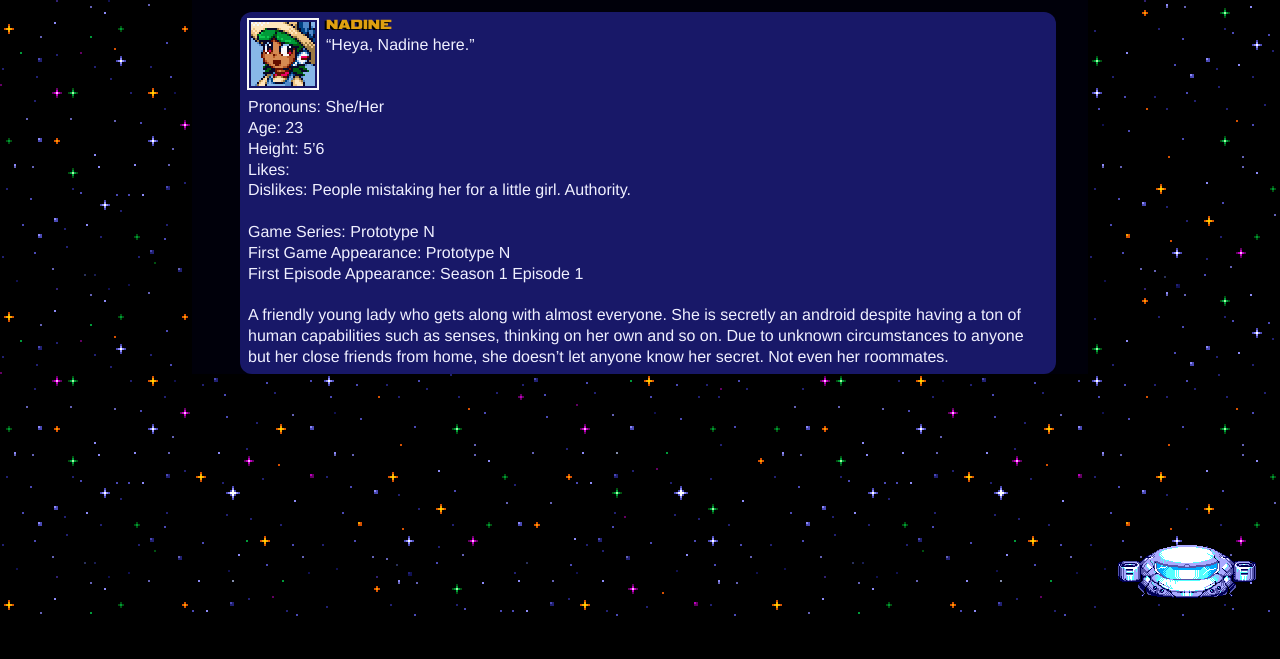
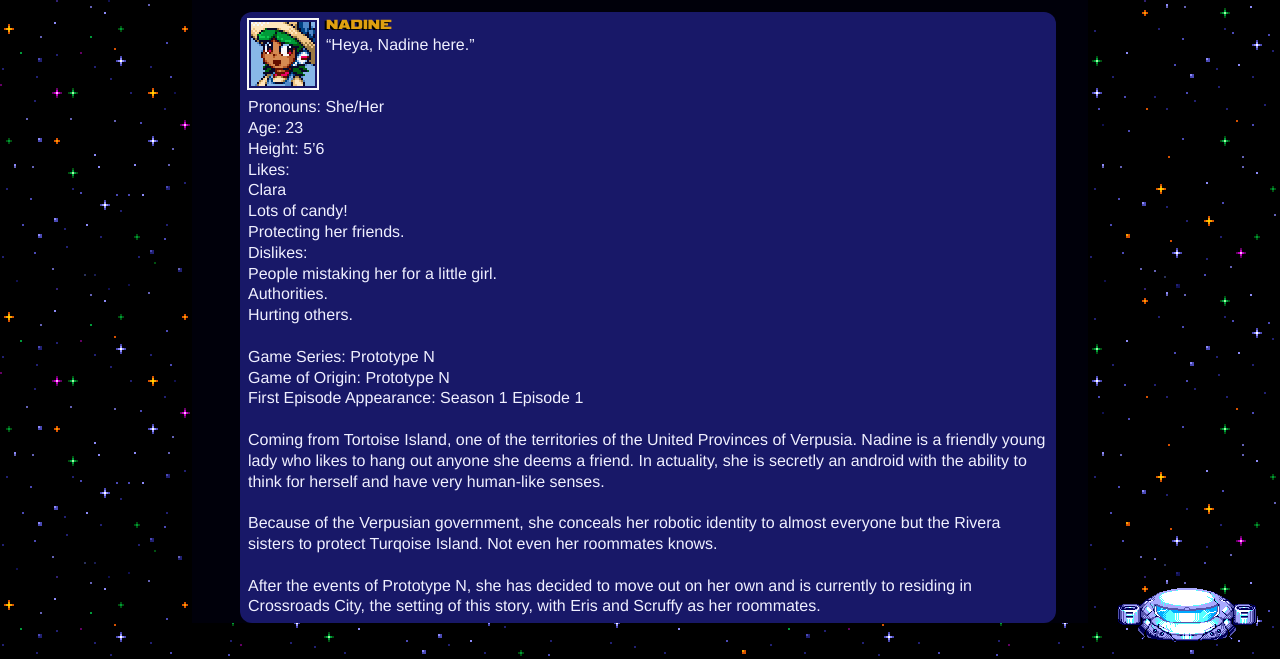
Before and after one commit to naoshibaikyu/superbuddn, a Jekyll site: the page built from cast.md, in a window 1280 px wide, cut to the strip 284-943 px from the top of the page. Built offline with Jekyll 4.4.1, drawn with Linux system fonts in a browser that asks for light colours; nearby versions of some CDN libraries; some web fonts are replaced; before the commit the page ends 900 px from its top, so only the background shows below that.

Commit message:
Update cast.md

```diff
--- a/cast.md
+++ b/cast.md
@@ -4,7 +4,7 @@ layout: default
 
 EpStart
 
-Nadine Happy: "Heya, Nadine here."<br><br><br>**Pronouns:** She/Her<br>**Age:** 23<br>**Height:** 5'6<br>**Likes:** <br>**Dislikes:** People mistaking her for a little girl. Authority. <br><br>**Game Series:** Prototype N<br>**First Game Appearance:** Prototype N <br>**First Episode Appearance:** Season 1 Episode 1 <br><br>A friendly young lady who gets along with almost everyone. She is secretly an android despite having a ton of human capabilities such as senses, thinking on her own and so on. Due to unknown circumstances to anyone but her close friends from home, she doesn't let anyone know her secret. Not even her roommates.
+Nadine Happy: "Heya, Nadine here."<br><br><br>**Pronouns:** She/Her<br>**Age:** 23<br>**Height:** 5'6<br>**Likes:**<br>Clara<br>Lots of candy!<br>Protecting her friends.<br>**Dislikes:** <br>People mistaking her for a little girl.<br>Authorities.<br>Hurting others. <br><br>**Game Series:** Prototype N<br>**Game of Origin:** Prototype N <br>**First Episode Appearance:** Season 1 Episode 1 <br><br>Coming from Tortoise Island, one of the territories of the United Provinces of Verpusia. Nadine is a friendly young lady who likes to hang out anyone she deems a friend. In actuality, she is secretly an android with the ability to think for herself and have very human-like senses.<br><br>Because of the Verpusian government, she conceals her robotic identity to almost everyone but the Rivera sisters to protect Turqoise Island. Not even her roommates knows.<br><br>After the events of Prototype N, she has decided to move out on her own and is currently to residing in Crossroads City, the setting of this story, with Eris and Scruffy as her roommates.
 
 EpFin
 
```
